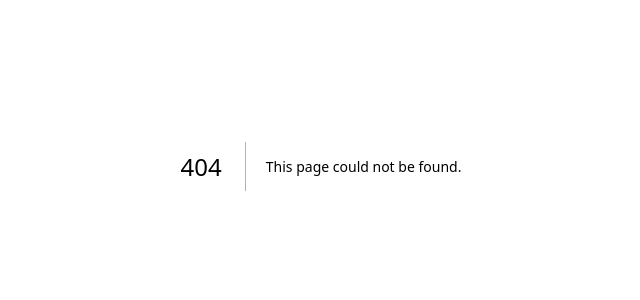
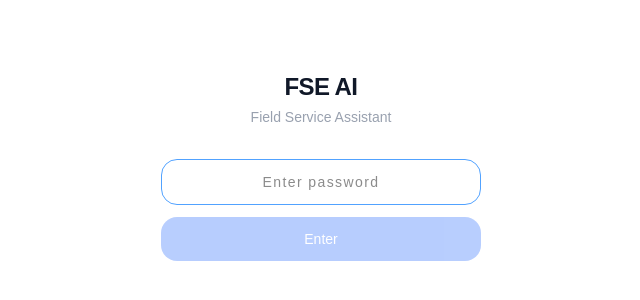
Before and after one commit to aaronprincewilliams1/fse-ai, a Next.js app: page /login in a window 1280 px wide. Before the commit this address had no page. Shown: the part 234-534 px from the top of the page, without its empty margins (319-959 px from the left). Built offline with nearby package versions, Linux system fonts and the light colour scheme.

Commit message:
add password protection

```diff
--- /dev/null
+++ b/app/api/auth/[...nextauth]/route.ts
@@ -0,0 +1,29 @@
+import NextAuth from 'next-auth'
+import CredentialsProvider from 'next-auth/providers/credentials'
+
+const handler = NextAuth({
+  providers: [
+    CredentialsProvider({
+      name: 'Password',
+      credentials: {
+        password: { label: 'Password', type: 'password' }
+      },
+      async authorize(credentials) {
+        if (credentials?.password === process.env.FSE_PASSWORD) {
+          return { id: '1', name: 'FSE Engineer' }
+        }
+        return null
+      }
+    })
+  ],
+  pages: {
+    signIn: '/login'
+  },
+  session: {
+    strategy: 'jwt',
+    maxAge: 30 * 24 * 60 * 60
+  },
+  secret: process.env.NEXTAUTH_SECRET
+})
+
+export { handler as GET, handler as POST }
--- a/app/layout.tsx
+++ b/app/layout.tsx
@@ -1,29 +1,23 @@
-import type { Metadata } from "next";
-import { Geist, Geist_Mono } from "next/font/google";
-import "./globals.css";
-
-const geistSans = Geist({
-  variable: "--font-geist-sans",
-  subsets: ["latin"],
-});
-
-const geistMono = Geist_Mono({
-  variable: "--font-geist-mono",
-  subsets: ["latin"],
-});
+import type { Metadata } from 'next'
+import './globals.css'
+import Providers from './providers'
 
 export const metadata: Metadata = {
-  title: "Create Next App",
-  description: "Generated by create next app",
-};
+  title: 'FSE AI',
+  description: 'Field Service Engineer AI Assistant',
+  manifest: '/manifest.json',
+}
 
-export default function RootLayout({ children }: LayoutProps<"/">) {
+export default function RootLayout({
+  children,
+}: {
+  children: React.ReactNode
+}) {
   return (
-    <html
-      lang="en"
-      className={`${geistSans.variable} ${geistMono.variable} h-full antialiased`}
-    >
-      <body className="min-h-full flex flex-col">{children}</body>
+    <html lang="en">
+      <body>
+        <Providers>{children}</Providers>
+      </body>
     </html>
-  );
+  )
 }
--- /dev/null
+++ b/app/login/page.tsx
@@ -0,0 +1,53 @@
+'use client'
+
+import { useState } from 'react'
+import { signIn } from 'next-auth/react'
+import { useRouter } from 'next/navigation'
+
+export default function Login() {
+  const [password, setPassword] = useState('')
+  const [error, setError] = useState('')
+  const [loading, setLoading] = useState(false)
+  const router = useRouter()
+
+  async function handleSubmit(e: React.FormEvent) {
+    e.preventDefault()
+    setLoading(true)
+    setError('')
+    const res = await signIn('credentials', {
+      password,
+      redirect: false
+    })
+    if (res?.ok) {
+      router.push('/')
+    } else {
+      setError('Incorrect password')
+      setLoading(false)
+    }
+  }
+
+  return (
+    <div className="min-h-screen bg-white flex flex-col items-center justify-center px-4">
+      <h1 className="text-2xl font-semibold text-gray-900 tracking-tight mb-1">FSE AI</h1>
+      <p className="text-sm text-gray-400 mb-8">Field Service Assistant</p>
+      <form onSubmit={handleSubmit} className="w-full max-w-xs space-y-3">
+        <input
+          type="password"
+          placeholder="Enter password"
+          value={password}
+          onChange={e => setPassword(e.target.value)}
+          className="w-full border border-gray-200 rounded-2xl px-4 py-3 text-sm focus:outline-none focus:border-blue-400 text-center tracking-widest"
+          autoFocus
+        />
+        {error && <p className="text-red-400 text-xs text-center">{error}</p>}
+        <button
+          type="submit"
+          disabled={loading || !password}
+          className="w-full bg-blue-600 text-white py-3 rounded-2xl text-sm font-medium disabled:opacity-30"
+        >
+          {loading ? 'Checking...' : 'Enter'}
+        </button>
+      </form>
+    </div>
+  )
+}
--- /dev/null
+++ b/app/providers.tsx
@@ -0,0 +1,7 @@
+'use client'
+
+import { SessionProvider } from 'next-auth/react'
+
+export default function Providers({ children }: { children: React.ReactNode }) {
+  return <SessionProvider>{children}</SessionProvider>
+}
--- /dev/null
+++ b/middleware.ts
@@ -0,0 +1,5 @@
+export { default } from 'next-auth/middleware'
+
+export const config = {
+  matcher: ['/((?!login|api/auth|_next/static|_next/image|favicon.ico).*)']
+}
--- a/package.json
+++ b/package.json
@@ -12,6 +12,7 @@
     "@supabase/supabase-js": "^2.109.0",
     "lucide-react": "^1.33.0",
     "next": "16.3.2",
+    "next-auth": "^4.24.15",
     "react": "19.2.8",
     "react-dom": "19.2.8"
   },
```
Also changed, not shown: 1 other file (tests, documents, lock files or other folders).
